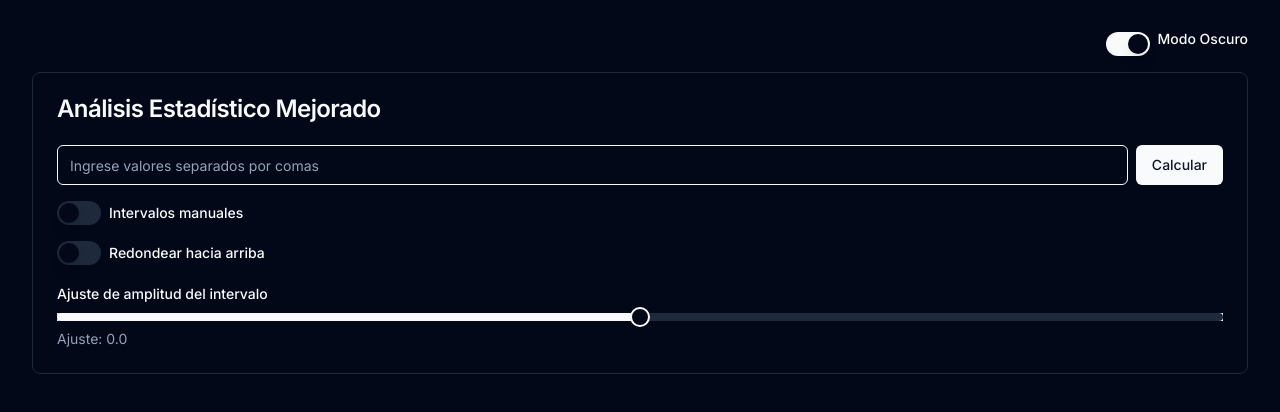
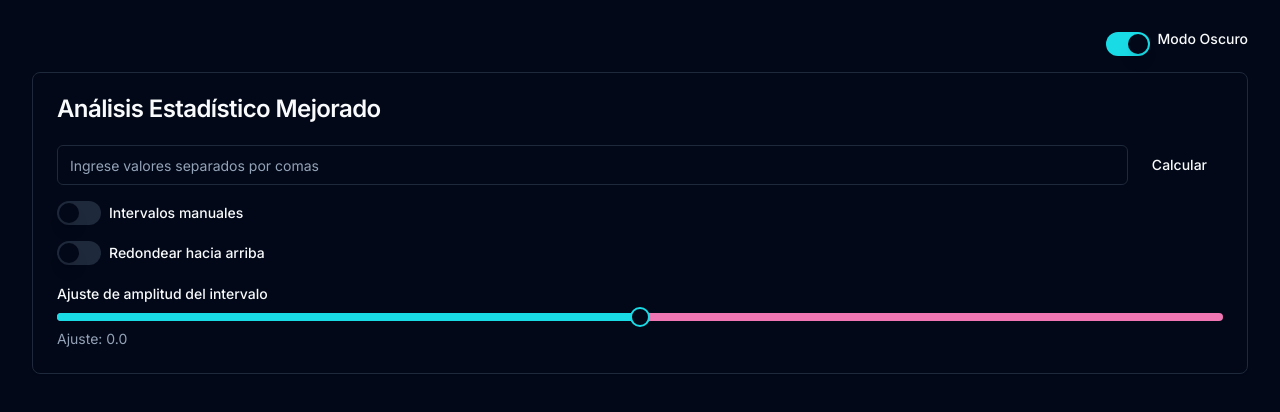
Before and after one commit to JuaniPardo/histograma, a Next.js app: page / in a window 1280 px wide. Shown: the top 412 px of the page. Built offline with nearby package versions, Linux system fonts and the light colour scheme.

Commit message:
Chore: Ajuste de colores

```diff
--- a/app/analisis-estadistico.tsx
+++ b/app/analisis-estadistico.tsx
@@ -8,10 +8,10 @@ import { Card, CardContent, CardHeader, CardTitle } from "@/components/ui/card"
 import { Slider } from "@/components/ui/slider"
 import { Switch } from "@/components/ui/switch"
 import { Label } from "@/components/ui/label"
-import { Bar, XAxis, YAxis, Tooltip, ResponsiveContainer, Line, ComposedChart } from 'recharts'
+import { BarChart, Bar, XAxis, YAxis, Tooltip, ResponsiveContainer, Line, ComposedChart } from 'recharts'
 import { useTheme } from "next-themes"
 
-export default function Component() {
+export default function AnalisisEstadistico() {
     const [inputValues, setInputValues] = useState('')
     const [results, setResults] = useState(null)
     const [manualIntervals, setManualIntervals] = useState(false)
@@ -96,6 +96,9 @@ export default function Component() {
         })
     }
 
+    const getPrimaryColor = () => theme === 'dark' ? '#00ffff' : '#ff69b4'
+    const getSecondaryColor = () => theme === 'dark' ? '#ff69b4' : '#00ffff'
+
     return (
         <div className="container mx-auto p-4 space-y-4">
             <div className="flex justify-end mb-4">
@@ -104,12 +107,12 @@ export default function Component() {
                     checked={theme === 'dark'}
                     onCheckedChange={(checked) => setTheme(checked ? 'dark' : 'light')}
                 />
-                <Label htmlFor="dark-mode" className="ml-2 text-primary">Modo Oscuro</Label>
+                <Label htmlFor="dark-mode" className="ml-2 text-primary-light dark:text-primary-dark">Modo Oscuro</Label>
             </div>
 
             <Card>
                 <CardHeader>
-                    <CardTitle className="text-primary">Análisis Estadístico Mejorado</CardTitle>
+                    <CardTitle className="text-primary-light dark:text-primary-dark">Análisis Estadístico Mejorado</CardTitle>
                 </CardHeader>
                 <CardContent>
                     <div className="space-y-4">
@@ -118,9 +121,14 @@ export default function Component() {
                                 placeholder="Ingrese valores separados por comas"
                                 value={inputValues}
                                 onChange={(e) => setInputValues(e.target.value)}
-                                className="border-primary"
+                                className="border-primary-light dark:border-primary-dark"
                             />
-                            <Button onClick={calculateStatistics} className="bg-primary text-primary-foreground hover:bg-primary/90">Calcular</Button>
+                            <Button
+                                onClick={calculateStatistics}
+                                className="bg-primary-light text-foreground-light hover:bg-primary-light/90 dark:bg-primary-dark dark:text-foreground-dark dark:hover:bg-primary-dark/90"
+                            >
+                                Calcular
+                            </Button>
                         </div>
                         <div className="flex items-center space-x-2">
                             <Switch
@@ -128,11 +136,11 @@ export default function Component() {
                                 checked={manualIntervals}
                                 onCheckedChange={setManualIntervals}
                             />
-                            <Label htmlFor="manual-intervals" className="text-primary">Intervalos manuales</Label>
+                            <Label htmlFor="manual-intervals" className="text-primary-light dark:text-primary-dark">Intervalos manuales</Label>
                         </div>
                         {manualIntervals && results && (
                             <div className="space-y-2">
-                                <Label htmlFor="interval-adjustment" className="text-primary">Ajuste de intervalos</Label>
+                                <Label htmlFor="interval-adjustment" className="text-primary-light dark:text-primary-dark">Ajuste de intervalos</Label>
                                 <Slider
                                     id="interval-adjustment"
                                     min={-5}
@@ -140,7 +148,7 @@ export default function Component() {
                                     step={1}
                                     value={[intervalAdjustment]}
                                     onValueChange={(value) => setIntervalAdjustment(value[0])}
-                                    className="bg-primary"
+                                    className="bg-primary-light dark:bg-primary-dark"
                                 />
                                 <div className="text-sm text-muted-foreground">
                                     Intervalos: {results.sturgesK + intervalAdjustment}
@@ -153,10 +161,10 @@ export default function Component() {
                                 checked={roundUp}
                                 onCheckedChange={setRoundUp}
                             />
-                            <Label htmlFor="round-up" className="text-primary">Redondear hacia arriba</Label>
+                            <Label htmlFor="round-up" className="text-primary-light dark:text-primary-dark">Redondear hacia arriba</Label>
                         </div>
                         <div className="space-y-2">
-                            <Label htmlFor="interval-width-adjustment" className="text-primary">Ajuste de amplitud del intervalo</Label>
+                            <Label htmlFor="interval-width-adjustment" className="text-primary-light dark:text-primary-dark">Ajuste de amplitud del intervalo</Label>
                             <Slider
                                 id="interval-width-adjustment"
                                 min={-5}
@@ -164,7 +172,7 @@ export default function Component() {
                                 step={0.1}
                                 value={[intervalWidthAdjustment]}
                                 onValueChange={(value) => setIntervalWidthAdjustment(value[0])}
-                                className="bg-primary"
+                                className="bg-primary-light dark:bg-primary-dark"
                             />
                             <div className="text-sm text-muted-foreground">
                                 Ajuste: {intervalWidthAdjustment.toFixed(1)}
@@ -178,7 +186,7 @@ export default function Component() {
                 <>
                     <Card>
                         <CardHeader>
-                            <CardTitle className="text-primary">Histograma y Frecuencia Relativa Acumulada</CardTitle>
+                            <CardTitle className="text-primary-light dark:text-primary-dark">Histograma y Frecuencia Relativa Acumulada</CardTitle>
                         </CardHeader>
                         <CardContent>
                             <ResponsiveContainer width="100%" height={400}>
@@ -199,8 +207,8 @@ export default function Component() {
                                             }
                                         }}
                                     />
-                                    <Bar dataKey="frequency" name="Frecuencia" fill="var(--primary)" yAxisId="left" />
-                                    <Line type="monotone" dataKey="cumulativeRelativeFrequency" name="Frecuencia Relativa Acumulada" stroke="var(--secondary)" strokeWidth={2} yAxisId="right" />
+                                    <Bar dataKey="frequency" name="Frecuencia" fill={getPrimaryColor()} yAxisId="left" />
+                                    <Line type="monotone" dataKey="cumulativeRelativeFrequency" name="Frecuencia Relativa Acumulada" stroke={getSecondaryColor()} strokeWidth={2} yAxisId="right" />
                                 </ComposedChart>
                             </ResponsiveContainer>
                         </CardContent>
@@ -208,33 +216,33 @@ export default function Component() {
 
                     <Card>
                         <CardHeader>
-                            <CardTitle className="text-primary">Estadísticas Básicas</CardTitle>
+                            <CardTitle className="text-primary-light dark:text-primary-dark">Estadísticas Básicas</CardTitle>
                         </CardHeader>
                         <CardContent>
                             <Table>
                                 <TableBody>
                                     <TableRow>
-                                        <TableCell className="font-medium text-primary">Mínimo</TableCell>
+                                        <TableCell className="font-medium text-primary-light dark:text-primary-dark">Mínimo</TableCell>
                                         <TableCell>{results.min.toFixed(2)}</TableCell>
                                     </TableRow>
                                     <TableRow>
-                                        <TableCell className="font-medium text-primary">Máximo</TableCell>
+                                        <TableCell className="font-medium text-primary-light dark:text-primary-dark">Máximo</TableCell>
                                         <TableCell>{results.max.toFixed(2)}</TableCell>
                                     </TableRow>
                                     <TableRow>
-                                        <TableCell className="font-medium text-primary">Rango</TableCell>
+                                        <TableCell className="font-medium text-primary-light dark:text-primary-dark">Rango</TableCell>
                                         <TableCell>{results.range.toFixed(2)}</TableCell>
                                     </TableRow>
                                     <TableRow>
-                                        <TableCell className="font-medium text-primary">Cantidad de muestras</TableCell>
+                                        <TableCell className="font-medium text-primary-light dark:text-primary-dark">Cantidad de muestras</TableCell>
                                         <TableCell>{results.n}</TableCell>
                                     </TableRow>
                                     <TableRow>
-                                        <TableCell className="font-medium text-primary">Número de intervalos</TableCell>
+                                        <TableCell className="font-medium text-primary-light dark:text-primary-dark">Número de intervalos</TableCell>
                                         <TableCell>{results.k}</TableCell>
                                     </TableRow>
                                     <TableRow>
-                                        <TableCell className="font-medium text-primary">Amplitud del intervalo</TableCell>
+                                        <TableCell className="font-medium text-primary-light dark:text-primary-dark">Amplitud del intervalo</TableCell>
                                         <TableCell>{results.intervalWidth.toFixed(2)}</TableCell>
                                     </TableRow>
                                 </TableBody>
@@ -244,18 +252,18 @@ export default function Component() {
 
                     <Card>
                         <CardHeader>
-                            <CardTitle className="text-primary">Tabla de Frecuencias</CardTitle>
+                            <CardTitle className="text-primary-light dark:text-primary-dark">Tabla de Frecuencias</CardTitle>
                         </CardHeader>
                         <CardContent className="overflow-x-auto">
                             <Table>
                                 <TableHeader>
                                     <TableRow>
-                                        <TableHead className="text-primary">Intervalo</TableHead>
-                                        <TableHead className="text-primary">Marca de Clase</TableHead>
-                                        <TableHead className="text-primary">Frecuencia Absoluta</TableHead>
-                                        <TableHead className="text-primary">Frecuencia Relativa</TableHead>
-                                        <TableHead className="text-primary">Frecuencia Acumulada</TableHead>
-                                        <TableHead className="text-primary">Frecuencia Relativa Acumulada</TableHead>
+                                        <TableHead className="text-primary-light dark:text-primary-dark">Intervalo</TableHead>
+                                        <TableHead className="text-primary-light dark:text-primary-dark">Marca de Clase</TableHead>
+                                        <TableHead className="text-primary-light dark:text-primary-dark">Frecuencia Absoluta</TableHead>
+                                        <TableHead className="text-primary-light dark:text-primary-dark">Frecuencia Relativa</TableHead>
+                                        <TableHead className="text-primary-light dark:text-primary-dark">Frecuencia Acumulada</TableHead>
+                                        <TableHead className="text-primary-light dark:text-primary-dark">Frecuencia Relativa Acumulada</TableHead>
                                     </TableRow>
                                 </TableHeader>
                                 <TableBody>
--- a/app/globals.css
+++ b/app/globals.css
@@ -10,9 +10,9 @@
     --card-foreground: 222.2 84% 4.9%;
     --popover: 0 0% 100%;
     --popover-foreground: 222.2 84% 4.9%;
-    --primary: 222.2 47.4% 11.2%;
+    --primary: 330 80% 70%;
     --primary-foreground: 210 40% 98%;
-    --secondary: 210 40% 96.1%;
+    --secondary: 183 80% 50%;
     --secondary-foreground: 222.2 47.4% 11.2%;
     --muted: 210 40% 96.1%;
     --muted-foreground: 215.4 16.3% 46.9%;
@@ -22,13 +22,8 @@
     --destructive-foreground: 210 40% 98%;
     --border: 214.3 31.8% 91.4%;
     --input: 214.3 31.8% 91.4%;
-    --ring: 222.2 84% 4.9%;
+    --ring: 330 80% 70%;
     --radius: 0.5rem;
-    --chart-1: 12 76% 61%;
-    --chart-2: 173 58% 39%;
-    --chart-3: 197 37% 24%;
-    --chart-4: 43 74% 66%;
-    --chart-5: 27 87% 67%;
   }
 
   .dark {
@@ -38,9 +33,9 @@
     --card-foreground: 210 40% 98%;
     --popover: 222.2 84% 4.9%;
     --popover-foreground: 210 40% 98%;
-    --primary: 210 40% 98%;
+    --primary: 183 80% 50%;
     --primary-foreground: 222.2 47.4% 11.2%;
-    --secondary: 217.2 32.6% 17.5%;
+    --secondary: 330 80% 70%;
     --secondary-foreground: 210 40% 98%;
     --muted: 217.2 32.6% 17.5%;
     --muted-foreground: 215 20.2% 65.1%;
@@ -50,12 +45,7 @@
     --destructive-foreground: 210 40% 98%;
     --border: 217.2 32.6% 17.5%;
     --input: 217.2 32.6% 17.5%;
-    --ring: 212.7 26.8% 83.9%;
-    --chart-1: 220 70% 50%;
-    --chart-2: 160 60% 45%;
-    --chart-3: 30 80% 55%;
-    --chart-4: 280 65% 60%;
-    --chart-5: 340 75% 55%;
+    --ring: 183 80% 50%;
   }
 }
 
--- a/next.config.mjs
+++ b/next.config.mjs
@@ -1,4 +1,4 @@
 /** @type {import('next').NextConfig} */
-const nextConfig = {};
+const nextConfig = {}
 
 export default nextConfig;
--- a/package.json
+++ b/package.json
@@ -1,4 +1,5 @@
 {
+  "type": "module",
   "name": "frecuencia-e-histograma",
   "version": "0.1.0",
   "private": true,
--- a/tailwind.config.js
+++ b/tailwind.config.js
@@ -6,15 +6,8 @@ module.exports = {
     './components/**/*.{ts,tsx}',
     './app/**/*.{ts,tsx}',
     './src/**/*.{ts,tsx}',
-	],
+  ],
   theme: {
-    container: {
-      center: true,
-      padding: "2rem",
-      screens: {
-        "2xl": "1400px",
-      },
-    },
     extend: {
       colors: {
         border: "hsl(var(--border))",
@@ -56,20 +49,6 @@ module.exports = {
         md: "calc(var(--radius) - 2px)",
         sm: "calc(var(--radius) - 4px)",
       },
-      keyframes: {
-        "accordion-down": {
-          from: { height: 0 },
-          to: { height: "var(--radix-accordion-content-height)" },
-        },
-        "accordion-up": {
-          from: { height: "var(--radix-accordion-content-height)" },
-          to: { height: 0 },
-        },
-      },
-      animation: {
-        "accordion-down": "accordion-down 0.2s ease-out",
-        "accordion-up": "accordion-up 0.2s ease-out",
-      },
     },
   },
   plugins: [require("tailwindcss-animate")],
```
